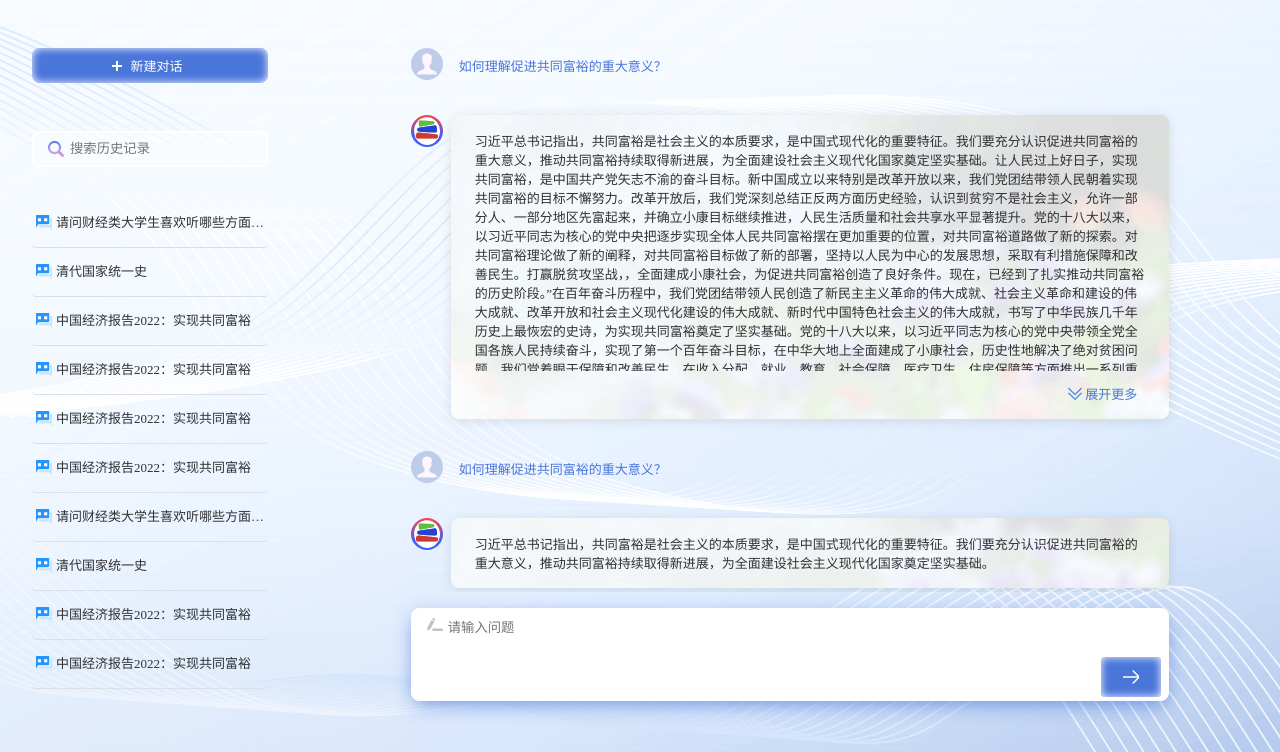
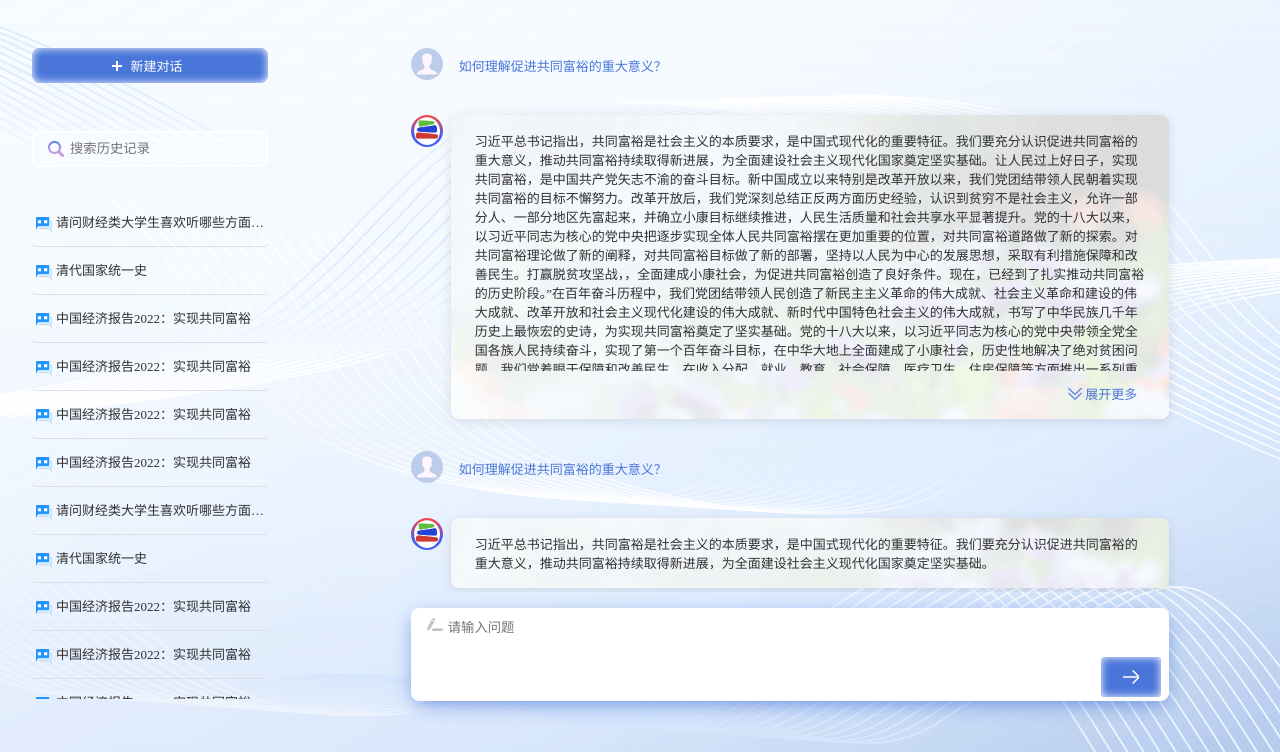
Before and after one commit to Woozyzzz/sklib-chat-demo, a website built with Parcel: page src/index.html in a window 1280 px wide. Shown: the part 48-800 px from the top of the page. Built offline with nearby package versions, Linux system fonts and the light colour scheme.

Commit message:
feat(index): 修改侧栏历史记录列表项高度

```diff
--- a/src/assets/styles/index.scss
+++ b/src/assets/styles/index.scss
@@ -174,6 +174,7 @@ html {
         padding-left: 24px;
         display: -webkit-box;
         overflow: hidden;
+        height: 48px;
         line-height: 48px;
         text-overflow: ellipsis;
         -webkit-line-clamp: 1;
@@ -188,7 +189,7 @@ html {
 
         &::before {
           position: absolute;
-          top: 50%;
+          top: 26px;
           left: 4px;
           display: block;
           width: 16px;
@@ -282,9 +283,9 @@ html {
 
           .content__text {
             margin: 16px 24px;
+            overflow: hidden;
             word-wrap: break-word;
             white-space: pre-wrap;
-            overflow: hidden;
 
             &.more {
               margin-bottom: 48px;
```
